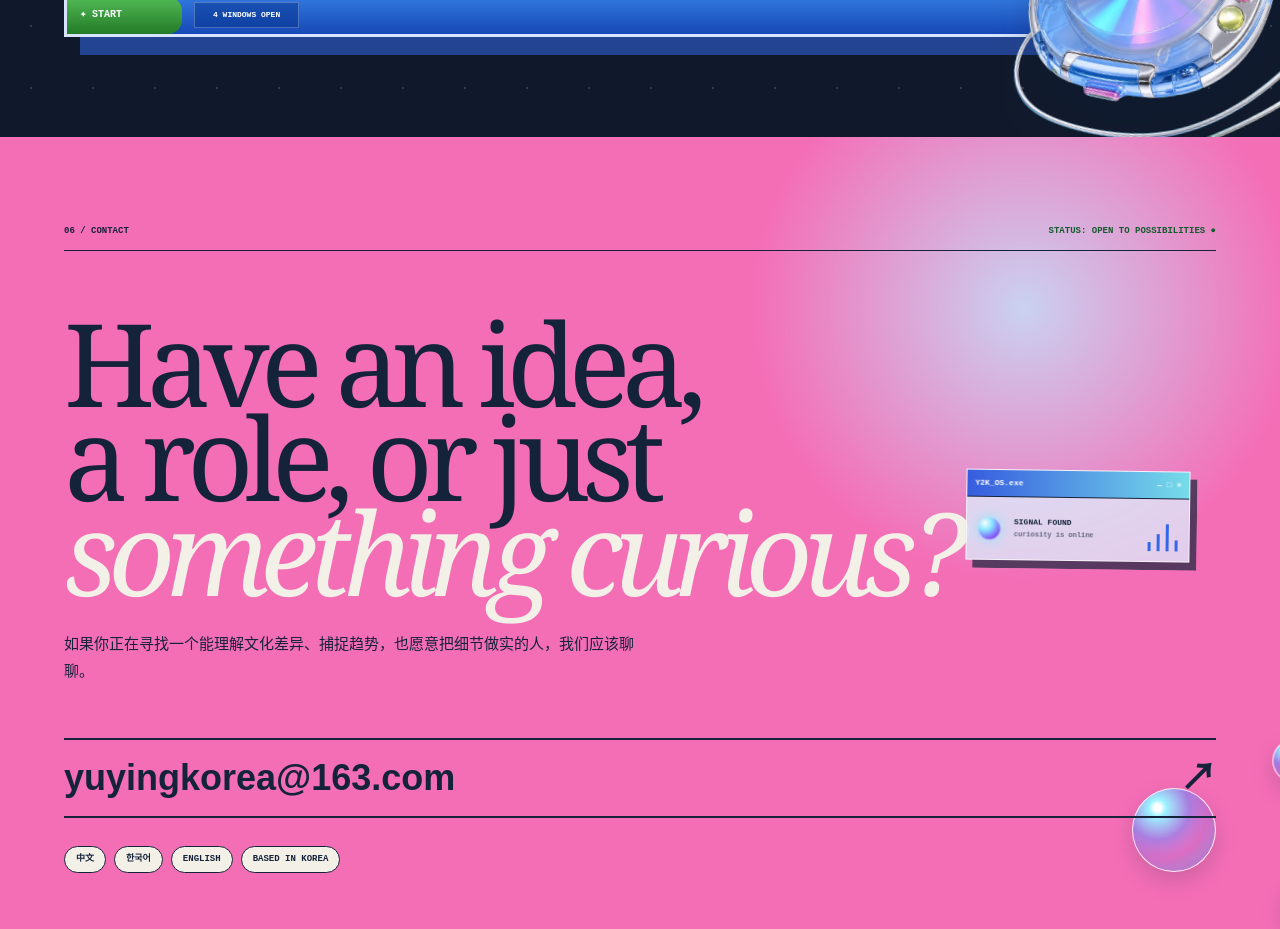
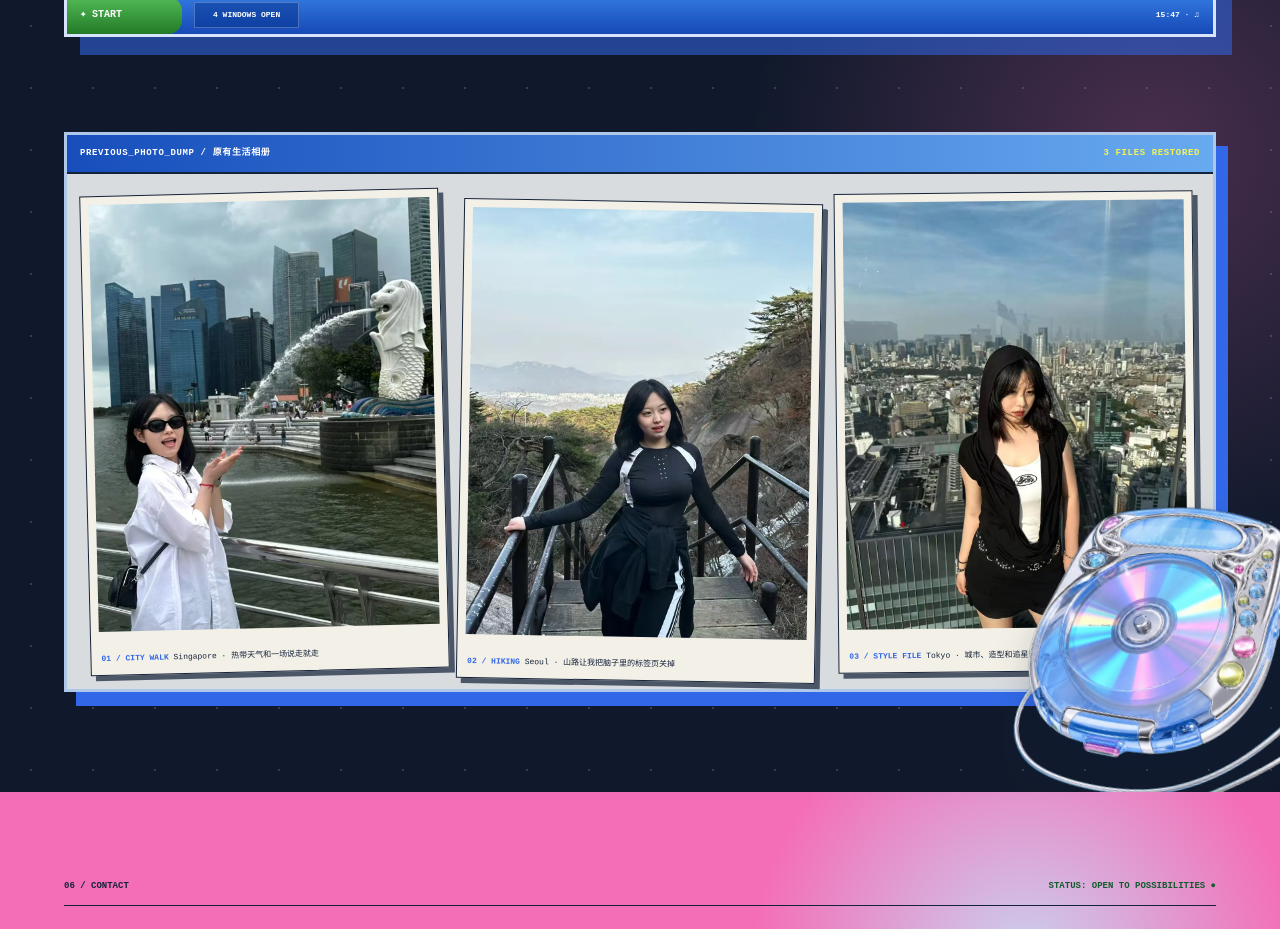
Before and after one commit to yuy798224-wq/somnusyy, a Next.js app: page / in a window 1280 px wide. Shown: the part 8220-9149 px from the top of the page. Built offline with nearby package versions, Linux system fonts and the light colour scheme.

Commit message:
Restore original life photo archive

```diff
--- a/app/globals.css
+++ b/app/globals.css
@@ -280,6 +280,18 @@ main { overflow: hidden; }
 .lifeTaskbar span { align-self: stretch; padding-left: 13px; display: flex; align-items: center; background: linear-gradient(#52ba55,#237b28); border-radius: 0 14px 14px 0; font-size: 10px; }
 .lifeTaskbar b { margin-left: 12px; width: max-content; padding: 8px 18px; background: rgba(0,43,132,.45); border: 1px solid rgba(255,255,255,.25); }
 .lifeTaskbar i { font-style: normal; }
+.previousPhotos { max-width: 1260px; margin: 95px auto 0; padding: 18px; color: var(--ink); background: #d9dcdf; border: 3px solid #afc8ea; box-shadow: 12px 14px 0 var(--blue); }
+.previousPhotosHead { min-height: 39px; margin: -18px -18px 18px; padding: 0 13px; display: flex; align-items: center; justify-content: space-between; color: white; background: linear-gradient(90deg,#174ebc,#68aaf0); border-bottom: 2px solid var(--ink); font: 700 9px/1 monospace; letter-spacing: .07em; }
+.previousPhotosHead i { font-style: normal; color: var(--acid); }
+.previousPhotosGrid { display: grid; grid-template-columns: repeat(3,1fr); gap: 16px; }
+.previousPhotosGrid a { position: relative; min-width: 0; padding: 8px 8px 43px; background: var(--paper); border: 1px solid var(--ink); box-shadow: 5px 5px 0 rgba(21,35,58,.72); transition: transform .22s, box-shadow .22s; }
+.previousPhotosGrid a:nth-child(1) { transform: rotate(-1.4deg); }
+.previousPhotosGrid a:nth-child(2) { transform: translateY(9px) rotate(1deg); }
+.previousPhotosGrid a:nth-child(3) { transform: rotate(-.6deg); }
+.previousPhotosGrid a:hover { z-index: 2; transform: translateY(-5px) rotate(0); box-shadow: 9px 10px 0 var(--pink); }
+.previousPhotosGrid img { width: 100%; aspect-ratio: 4/5; object-fit: cover; }
+.previousPhotosGrid span { position: absolute; left: 10px; right: 10px; bottom: 10px; font: 500 8px/1.35 monospace; white-space: nowrap; overflow: hidden; text-overflow: ellipsis; }
+.previousPhotosGrid b { color: var(--blue); }
 
 footer { padding: 90px 5vw 30px; position: relative; isolation: isolate; overflow: hidden; background: radial-gradient(circle at 80% 20%, rgba(191,234,255,.8), transparent 22%), var(--pink); color: var(--ink); }
 footer > *:not(.systemWidget, .chromeBubbles) { position: relative; z-index: 2; }
@@ -358,6 +370,12 @@ footer > a { display: flex; justify-content: space-between; padding: 20px 0; bor
   .musicCard { position: relative; inset: auto; width: 94%; margin: 6px auto 0; }
   .lifeTaskbar { grid-template-columns: 95px 1fr auto; }
   .lifeTaskbar b { display: none; }
+  .previousPhotos { margin-top: 55px; padding: 12px; box-shadow: 7px 8px 0 var(--blue); }
+  .previousPhotosHead { margin: -12px -12px 14px; padding: 0 9px; }
+  .previousPhotosHead i { display: none; }
+  .previousPhotosGrid { grid-template-columns: 1fr; gap: 22px; }
+  .previousPhotosGrid a, .previousPhotosGrid a:nth-child(1), .previousPhotosGrid a:nth-child(2), .previousPhotosGrid a:nth-child(3) { transform: none; }
+  .previousPhotosGrid img { aspect-ratio: 3/4; }
   .footerHello { font-size: 63px; }
   .footerWidget { position: relative; inset: auto; width: 210px; margin: 36px 0 0 auto; }
   .footerBottom { flex-wrap: wrap; gap: 22px; line-height: 1.4; }
--- a/app/page.tsx
+++ b/app/page.tsx
@@ -377,6 +377,26 @@ export default function Home() {
           </a>
           <div className="lifeTaskbar" aria-hidden="true"><span>✦ START</span><b>4 WINDOWS OPEN</b><i>15:47 · ♫</i></div>
         </div>
+        <div className="previousPhotos">
+          <div className="previousPhotosHead">
+            <span>PREVIOUS_PHOTO_DUMP / 原有生活相册</span>
+            <i>3 FILES RESTORED</i>
+          </div>
+          <div className="previousPhotosGrid">
+            <a href="/photos/singapore.webp" target="_blank" rel="noreferrer">
+              <img src="/photos/singapore.webp" alt="于滢在新加坡鱼尾狮公园旅行" loading="lazy" />
+              <span><b>01 / CITY WALK</b> Singapore · 热带天气和一场说走就走</span>
+            </a>
+            <a href="/photos/hiking-seoul.webp" target="_blank" rel="noreferrer">
+              <img src="/photos/hiking-seoul.webp" alt="于滢在首尔登山徒步" loading="lazy" />
+              <span><b>02 / HIKING</b> Seoul · 山路让我把脑子里的标签页关掉</span>
+            </a>
+            <a href="/photos/tokyo-city.webp" target="_blank" rel="noreferrer">
+              <img src="/photos/tokyo-city.webp" alt="于滢在城市高处的时尚造型摄影" loading="lazy" />
+              <span><b>03 / STYLE FILE</b> Tokyo · 城市、造型和追星训练出的审美雷达</span>
+            </a>
+          </div>
+        </div>
       </section>
 
       <footer id="contact">
```
